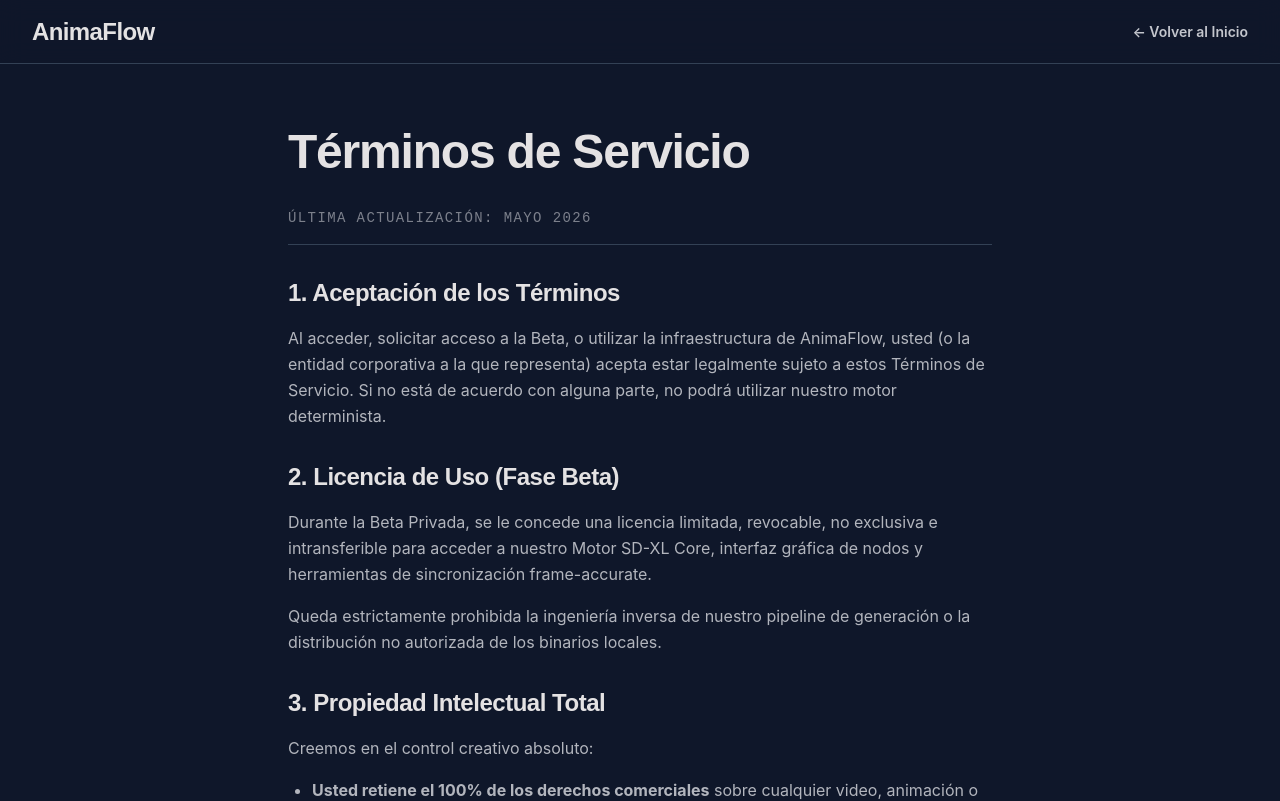
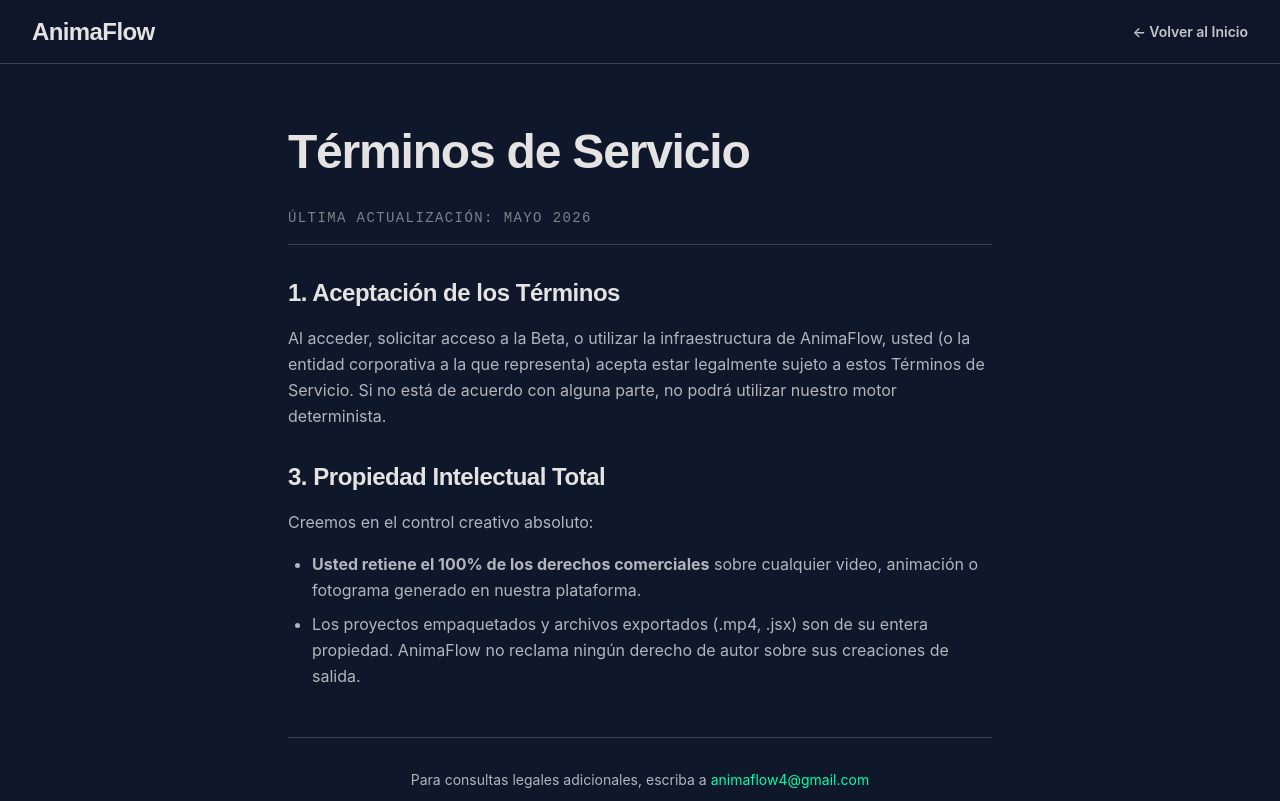
Before and after one commit to diego050/AnimaFlow, a React (Vite) app: page /terms in a window 1280 px wide. Shown: the top 801 px of the page. Built offline with nearby package versions, Linux system fonts and the light colour scheme.

Commit message:
cambios de politicas

```diff
--- a/src/pages/PrivacyPolicy.jsx
+++ b/src/pages/PrivacyPolicy.jsx
@@ -43,7 +43,7 @@
               <li><strong>Eliminar</strong> tu cuenta y todos tus datos asociados.</li>
               <li><strong>Oponerte</strong> a recibir comunicaciones comerciales.</li>
             </ul>
-            <p className="mt-3">Para ejercer cualquiera de estos derechos, escríbenos a <a href="mailto:privacy@animaflow.io" className="text-mint-precision hover:underline">privacy@animaflow.io</a> y te responderemos en un plazo máximo de 30 días.</p>
+            <p className="mt-3">Para ejercer cualquiera de estos derechos, escríbenos a <a href="mailto:animaflow4@gmail.com" className="text-mint-precision hover:underline">animaflow4@gmail.com</a> y te responderemos en un plazo máximo de 30 días.</p>
           </section>
 
           <section>
@@ -57,7 +57,7 @@
           </section>
 
           <section className="mt-12 pt-8 border-t border-border-tech text-sm text-center">
-            <p>Si tienes alguna duda sobre nuestra política de privacidad, contáctanos en <a href="mailto:privacy@animaflow.io" className="text-mint-precision hover:underline">privacy@animaflow.io</a></p>
+            <p>Si tienes alguna duda sobre nuestra política de privacidad, contáctanos en <a href="mailto:animaflow4@gmail.com" className="text-mint-precision hover:underline">animaflow4@gmail.com</a></p>
           </section>
         </div>
       </main>
--- a/src/pages/TermsOfService.jsx
+++ b/src/pages/TermsOfService.jsx
@@ -18,22 +18,16 @@
           </section>
 
           <section>
-            <h2 className="text-2xl text-text-primary font-display font-bold mt-8 mb-4">2. Licencia de Uso (Fase Beta)</h2>
-            <p>Durante la Beta Privada, se le concede una licencia limitada, revocable, no exclusiva e intransferible para acceder a nuestro Motor SD-XL Core, interfaz gráfica de nodos y herramientas de sincronización frame-accurate.</p>
-            <p className="mt-4">Queda estrictamente prohibida la ingeniería inversa de nuestro pipeline de generación o la distribución no autorizada de los binarios locales.</p>
-          </section>
-
-          <section>
             <h2 className="text-2xl text-text-primary font-display font-bold mt-8 mb-4">3. Propiedad Intelectual Total</h2>
             <p>Creemos en el control creativo absoluto:</p>
             <ul className="list-disc pl-6 space-y-2 mt-4">
               <li><strong>Usted retiene el 100% de los derechos comerciales</strong> sobre cualquier video, animación o fotograma generado en nuestra plataforma.</li>
-              <li>Los proyectos empaquetados y archivos exportados (.mp4, .aep) son de su entera propiedad. AnimaFlow no reclama ningún derecho de autor sobre sus creaciones de salida.</li>
+              <li>Los proyectos empaquetados y archivos exportados (.mp4, .jsx) son de su entera propiedad. AnimaFlow no reclama ningún derecho de autor sobre sus creaciones de salida.</li>
             </ul>
           </section>
 
           <section className="mt-12 pt-8 border-t border-border-tech text-sm text-center">
-            <p>Para consultas legales adicionales, escriba a <a href="mailto:legal@animaflow.io" className="text-mint-precision hover:underline">legal@animaflow.io</a></p>
+            <p>Para consultas legales adicionales, escriba a <a href="mailto:animaflow4@gmail.com" className="text-mint-precision hover:underline">animaflow4@gmail.com</a></p>
           </section>
         </div>
       </main>
```
